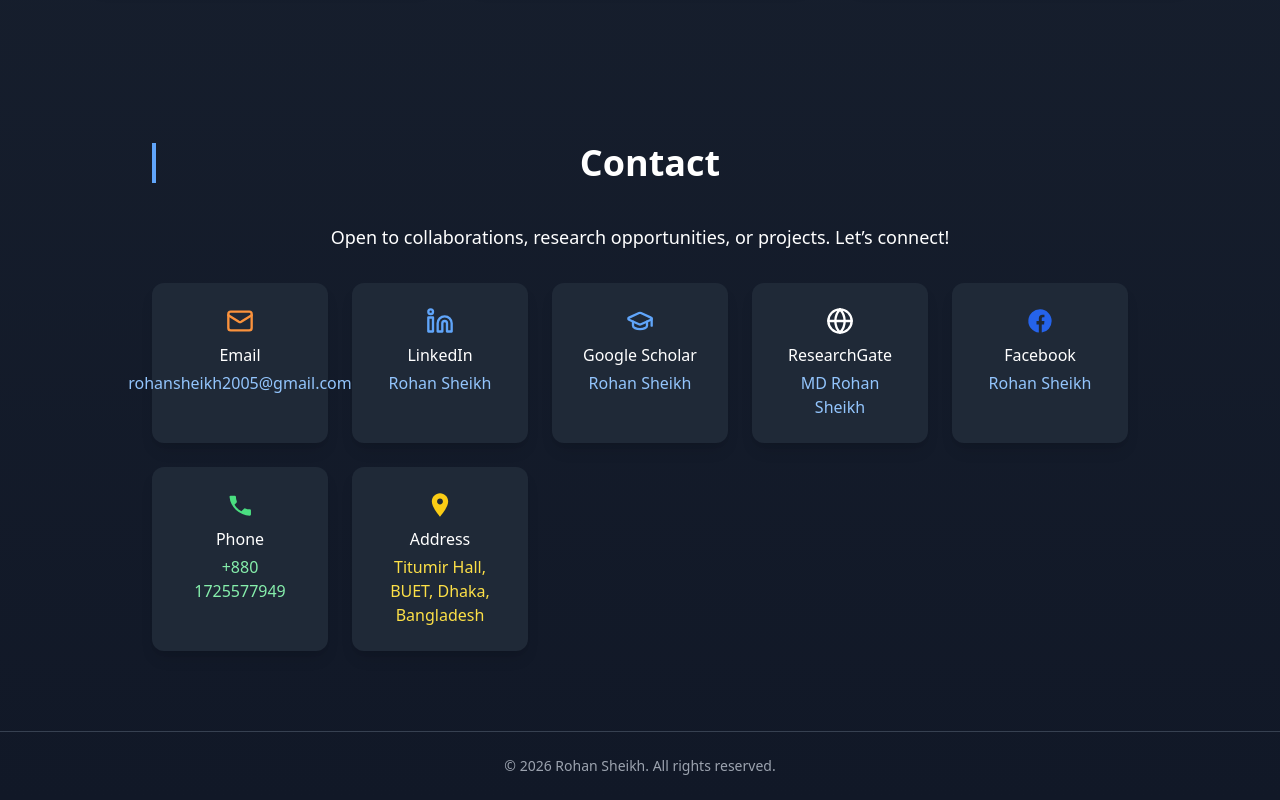
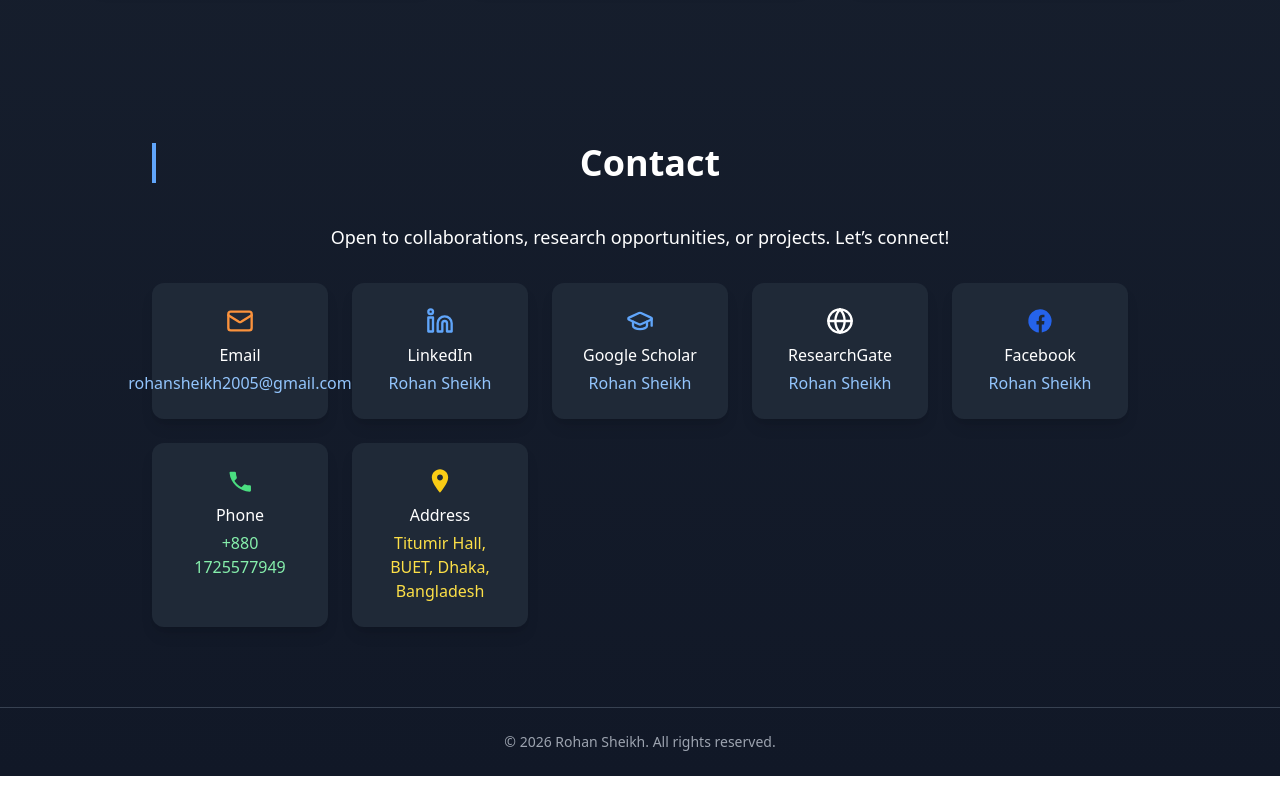
Before and after one commit to rohan-sheikh05/Personal_Website, a React (Create React App) app: page / in a window 1280 px wide. Shown: the part 4064-4864 px from the top of the page. After the commit the page ends 4840 px from the top, so only its background shows below. Built offline with nearby package versions, Linux system fonts and the light colour scheme.

Commit message:
Update name from 'MD Rohan Sheikh' to 'Rohan Sheikh'

```diff
--- a/src/App.js
+++ b/src/App.js
@@ -607,7 +607,7 @@ export default function App() {
               rel="noreferrer"
               className="text-blue-300 hover:underline mt-1"
             >
-              MD Rohan Sheikh
+              Rohan Sheikh
             </a>
           </div>
 
```
